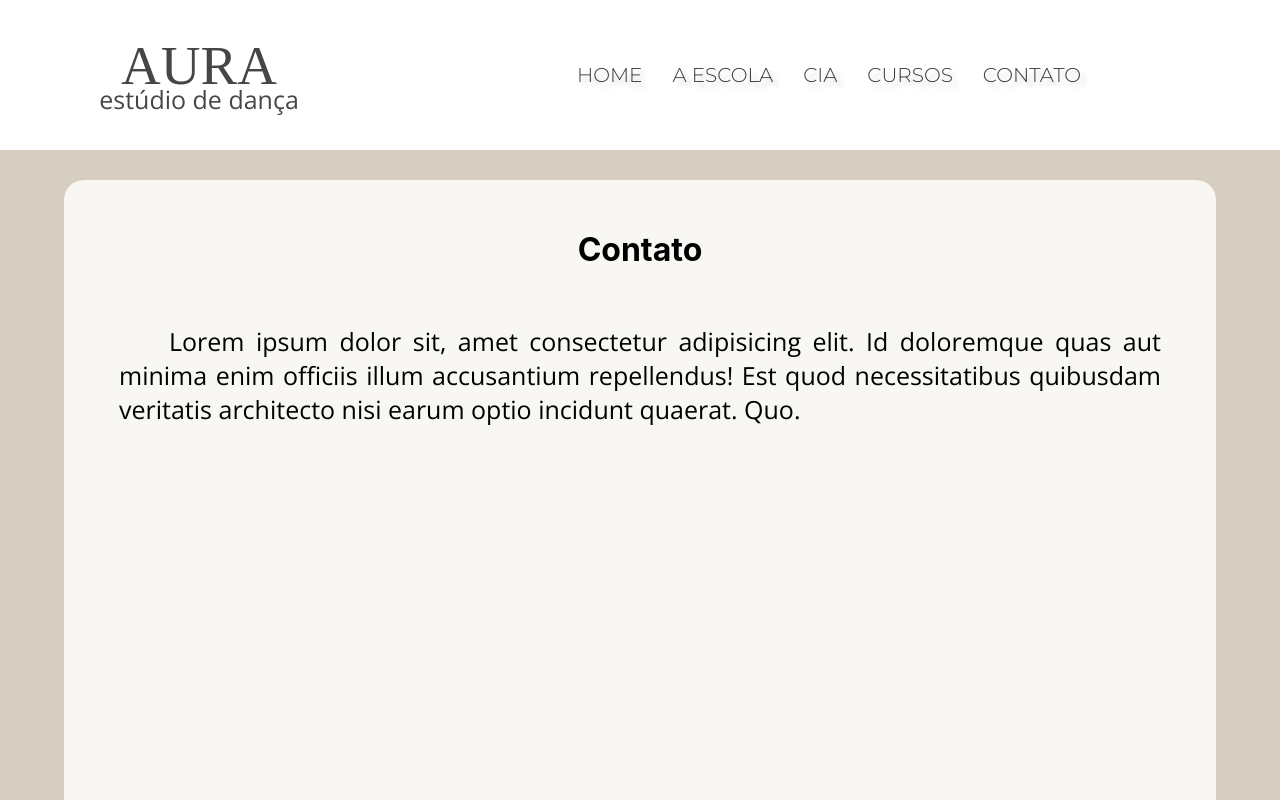
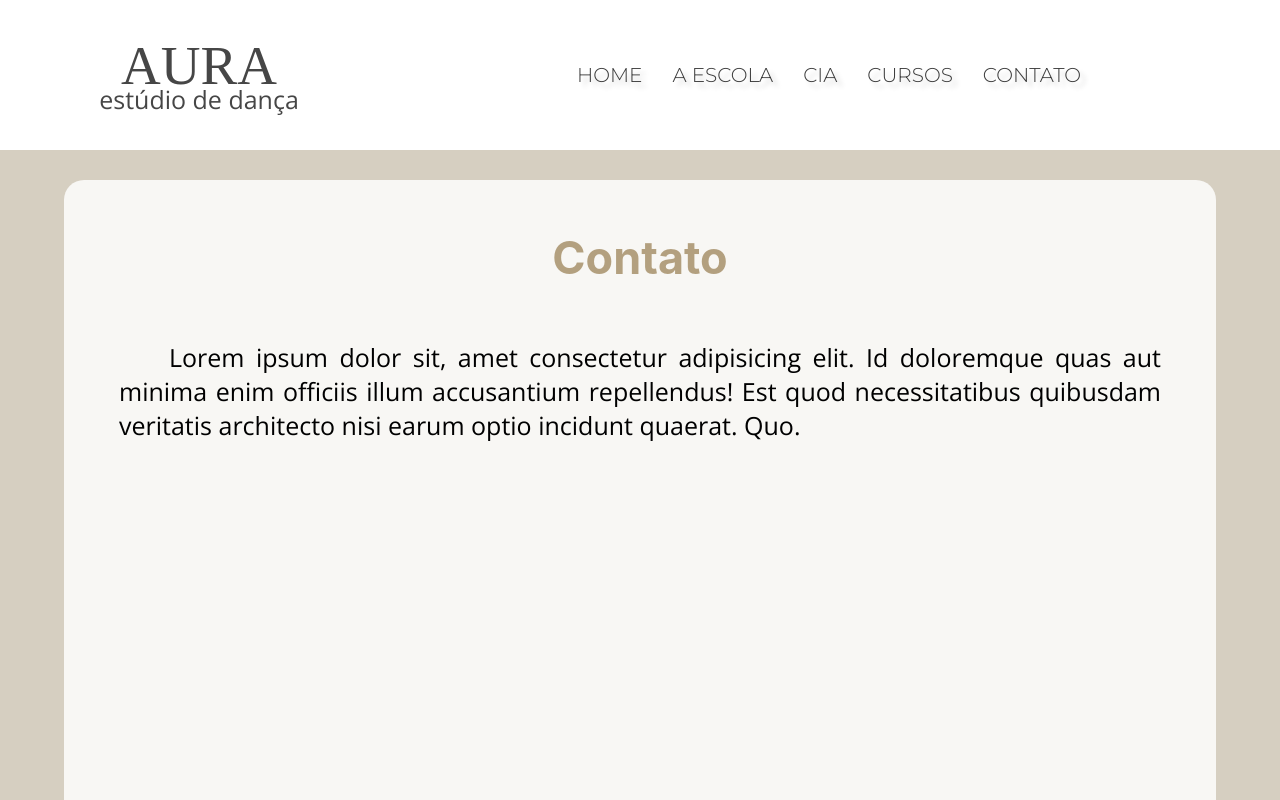
Before and after one commit to caiokeidi/EscolaDanca_FRONT, a React (Create React App) app in the folder escoladanca/: page /contato in a window 1280 px wide. Shown: the top 800 px of the page. Built offline with nearby package versions, Linux system fonts and the light colour scheme.

Commit message:
fix: some style typo on contato.jsx

```diff
--- a/escoladanca/src/paginas/Contato/Contato.jsx
+++ b/escoladanca/src/paginas/Contato/Contato.jsx
@@ -7,7 +7,7 @@ const Contato = () => {
         <div className='page-area'>
             <div className='container anim1'>
                 <div className='page-title-area'>
-                    <h1>Contato</h1>
+                    <h1 className="page-title-h1">Contato</h1>
                 </div>
                 <div className="page-text-area">
                 <p className="page-text-p1">
--- a/escoladanca/src/paginas/Cursos/Cursos.jsx
+++ b/escoladanca/src/paginas/Cursos/Cursos.jsx
@@ -107,7 +107,7 @@ const Cursos = (props) => {
     <div className="page-area">
       <div className="container anim1">
         <div className="page-title-area">
-          <h1>Cursos</h1>
+          <h1 className="page-title-h1">Cursos</h1>
         </div>
         <div className="page-content-area">
           {cursos.map((curso) => {
```
